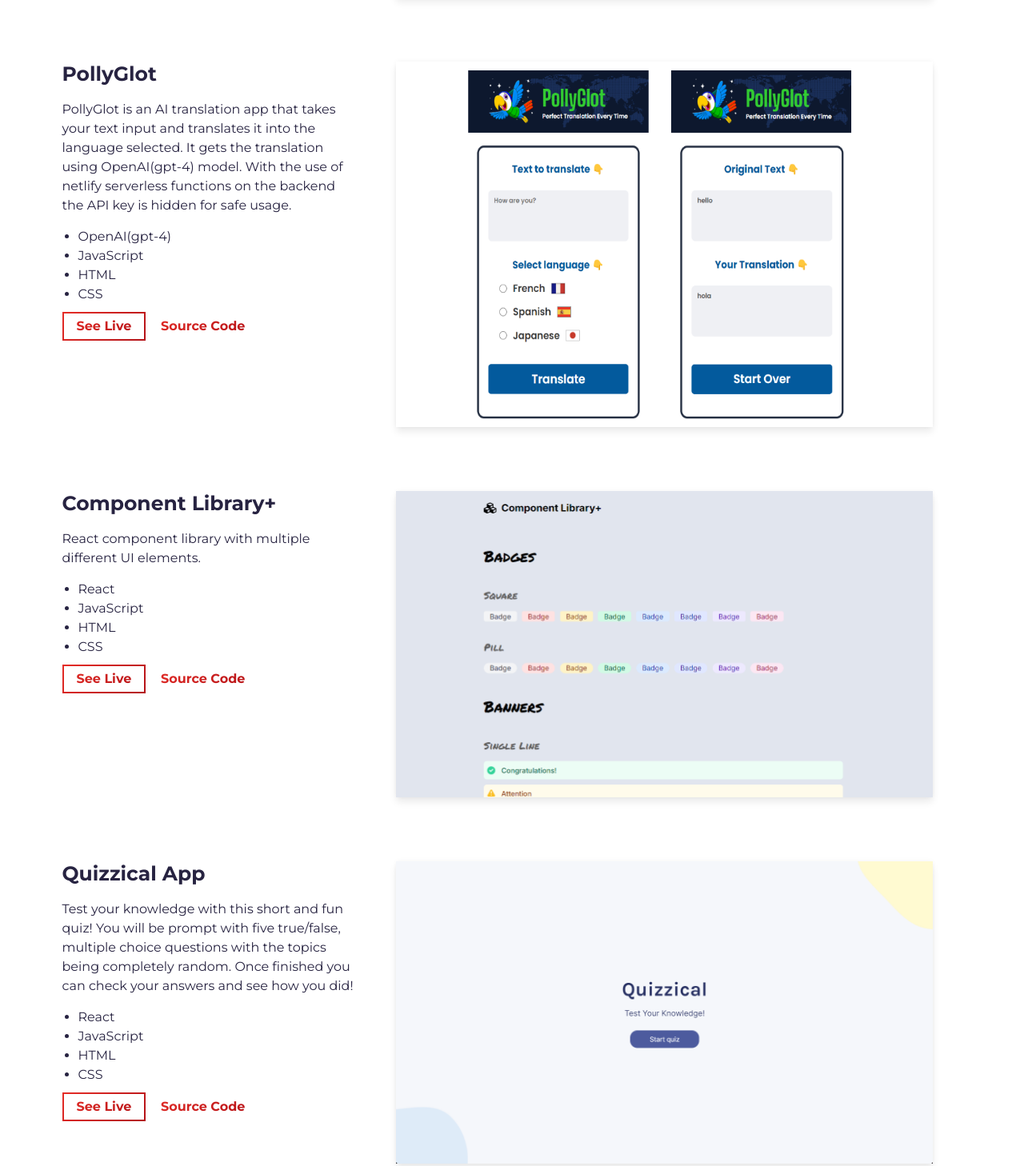
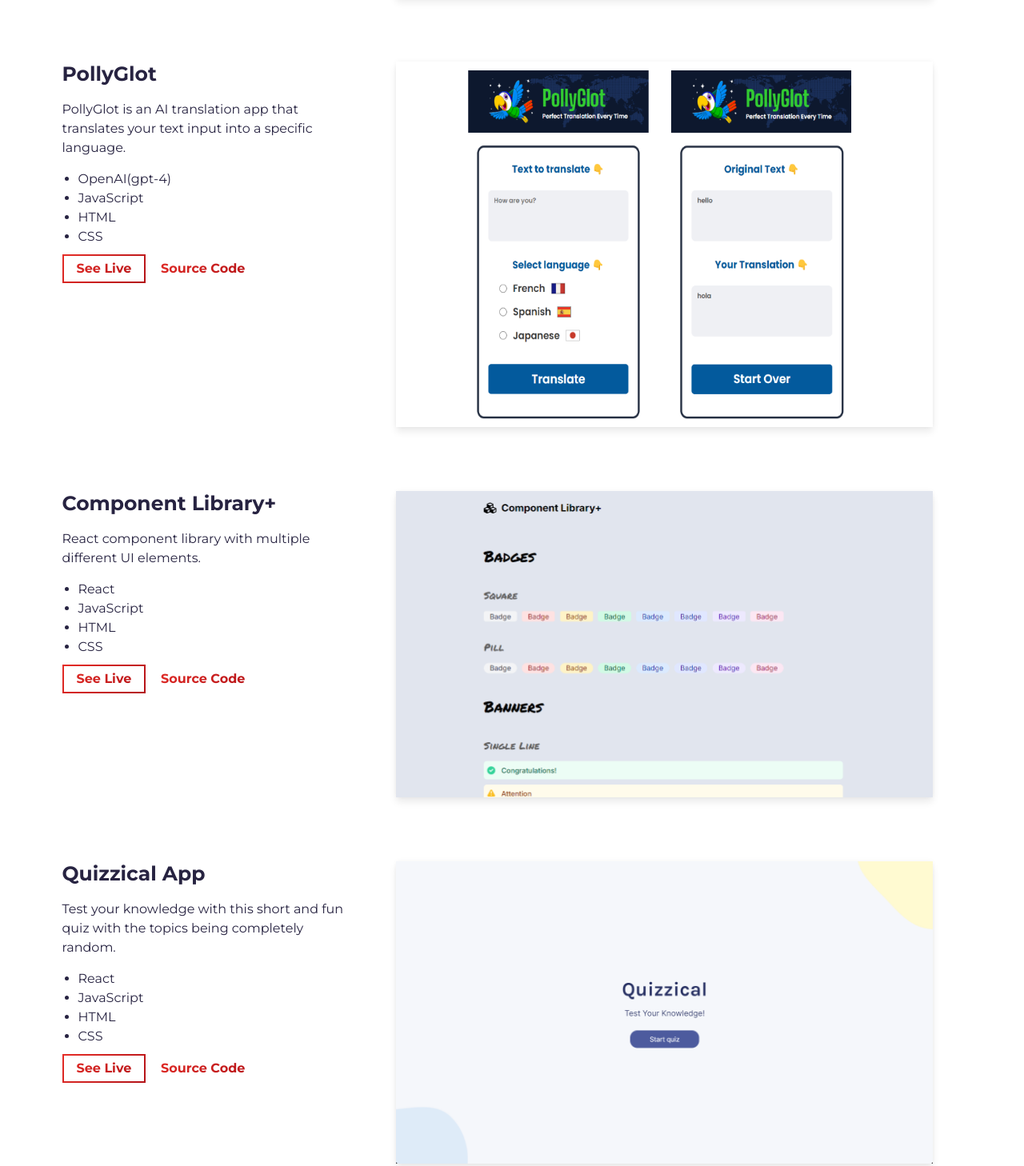
Before and after one commit to Cory117/portfolio, a website built with Parcel: page src/index.html in a window 1280 px wide. Shown: the part 2087-3545 px from the top of the page at 80% size. Built offline with nearby package versions, Linux system fonts and the light colour scheme.

Commit message:
simplified project descriptions

```diff
--- a/src/index.html
+++ b/src/index.html
@@ -162,7 +162,7 @@
                 <h3 class="project-wrapper__text-title">PollyGlot</h3>
                 <div>
                   <p class="mb-4">
-                    PollyGlot is an AI translation app that takes your text input and translates it into the language selected. It gets the translation using OpenAI(gpt-4) model. With the use of netlify serverless functions on the backend the API key is hidden for safe usage.
+                    PollyGlot is an AI translation app that translates your text input into a specific language.
                     <ul>
                       <li>OpenAI(gpt-4)</li>
                       <li>JavaScript</li>
@@ -274,7 +274,7 @@
                 <h3 class="project-wrapper__text-title">Quizzical App</h3>
                 <div>
                   <p class="mb-4">
-                    Test your knowledge with this short and fun quiz! You will be prompt with five true/false, multiple choice questions with the topics being completely random. Once finished you can check your answers and see how you did!
+                    Test your knowledge with this short and fun quiz with the topics being completely random.
                     <ul>
                       <li>React</li>
                       <li>JavaScript</li>
@@ -385,7 +385,7 @@
                 <h3 class="project-wrapper__text-title">Personal Dashboard</h3>
                 <div>
                   <p class="mb-4">
-                    A Chrome extension to help you focus and stay up-to-date. Features include the current time and weather information of your location along with some cryptocurrency numbers for Dogecoin. Behind all of this is a beautiful image which changes on every refresh.
+                    A Chrome extension to help you focus and stay up-to-date.
                     <ul>
                       <li>JavaScript</li>
                       <li>HTML</li>
```
